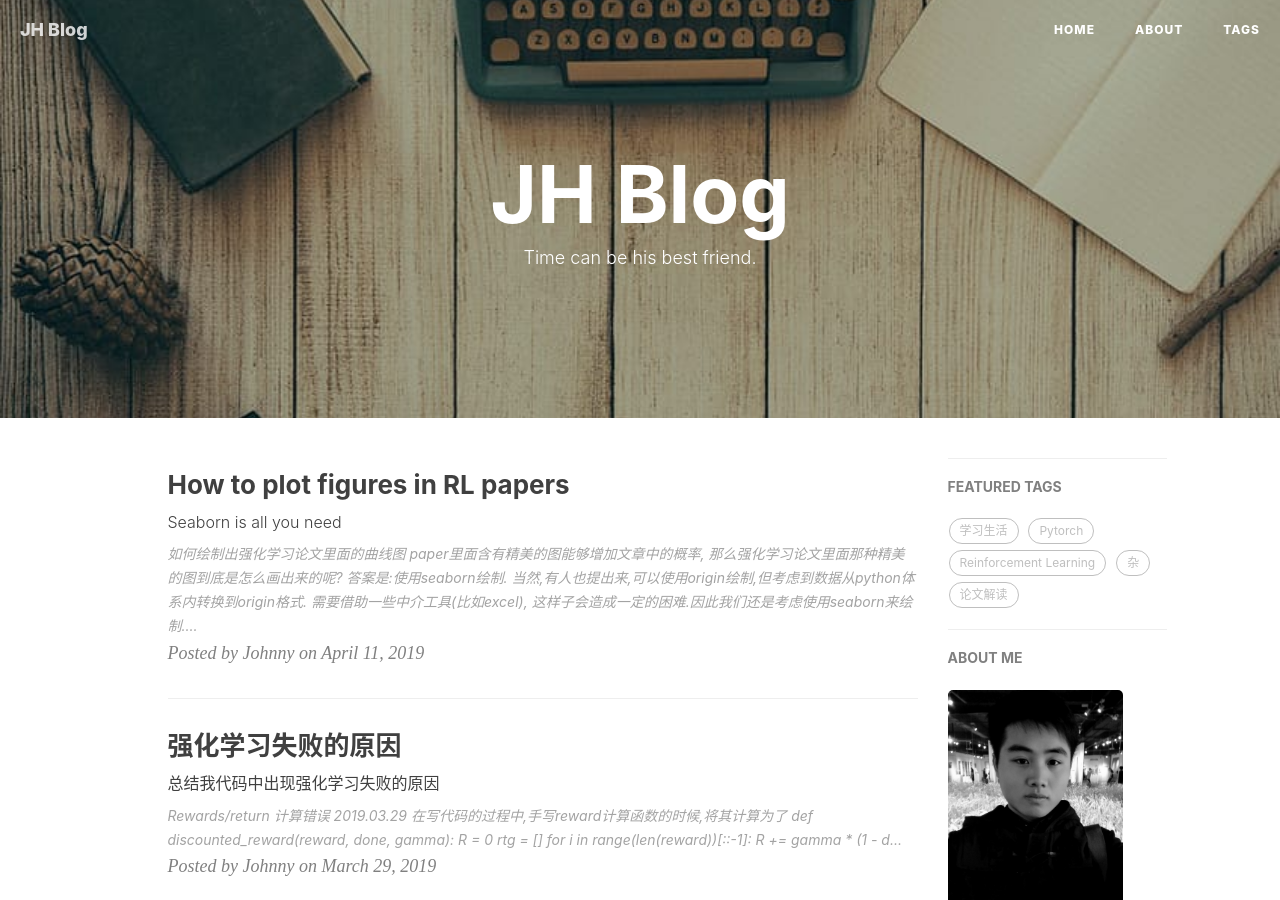
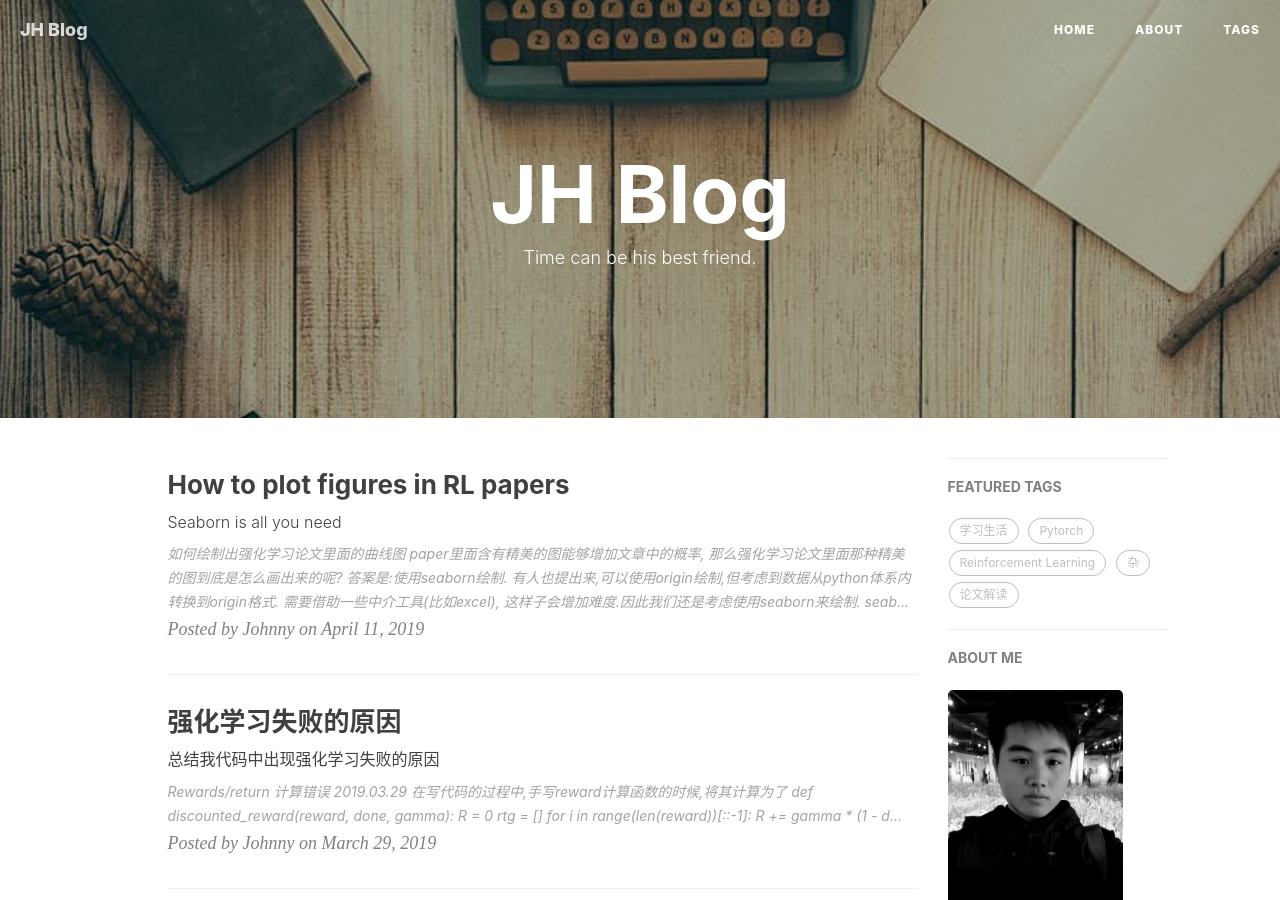
Before and after one commit to sweetice/previous_blog, a Jekyll site: the page built from index.html, in a window 1280 px wide and 900 px high. Built offline with Jekyll 4.4.1, drawn with Linux system fonts in a browser that asks for light colours; nearby versions of some CDN libraries; the list of posts is cut into pages by our own code; comment, search, counter and statistics services are not loaded; some of the changed lines change nothing that is shown.

Commit message:
add some info

```diff
--- a/_posts/2019-04-10-How-to-plot-figures-like-RL-papers.md
+++ b/_posts/2019-04-10-How-to-plot-figures-like-RL-papers.md
@@ -16,7 +16,7 @@
 ![论文里面好看的图](https://s2.ax1x.com/2019/04/10/ATk7lt.png)
 
 paper里面含有精美的图能够增加文章中的概率, 那么强化学习论文里面那种精美的图到底是怎么画出来的呢?
-答案是:使用seaborn绘制. 当然,有人也提出来,可以使用origin绘制,但考虑到数据从python体系内转换到origin格式. 需要借助一些中介工具(比如excel), 这样子会造成一定的困难.因此我们还是考虑使用seaborn来绘制.
+答案是:使用seaborn绘制. 有人也提出来,可以使用origin绘制,但考虑到数据从python体系内转换到origin格式. 需要借助一些中介工具(比如excel), 这样子会增加难度.因此我们还是考虑使用seaborn来绘制.
 
 seaborn风格的图片如下:
 
@@ -57,7 +57,7 @@
 ![效果](https://s2.ax1x.com/2019/04/10/ATA6hj.png)
 
 
-api相信信息请点[此处](https://seaborn.pydata.org/generated/seaborn.lineplot.html#seaborn.lineplot)
+api详细信息请点[此处](https://seaborn.pydata.org/generated/seaborn.lineplot.html#seaborn.lineplot)
 
 ## API细节
 
@@ -75,12 +75,12 @@
 但是我们需要用到的参数就是那么几个
 
 - x
-输入的横坐标,注意横坐标的取值不一定是唯一的.
+输入的横坐标,注意横坐标的取值不一定是唯一的.在RL中,我们输入的横坐标一般是step.
 - y
-纵坐标
+纵坐标, 我们的纵坐标一般是平均回报.
 - hue
-按照什么标准来分类画图.
+按照什么标准来分类画图.一般以算法来区分.
 -  ci
-置信区间的大小, 设置为"sd"时候,就会画出标准差范围.
+置信区间的大小, 设置为"sd"时候,就会画出标准差范围.一般取95.
 -error_style
-误差带的类型,可在band和bars之间选择.
+误差带的类型,可在band和bars之间选择.一般选择band.
```
